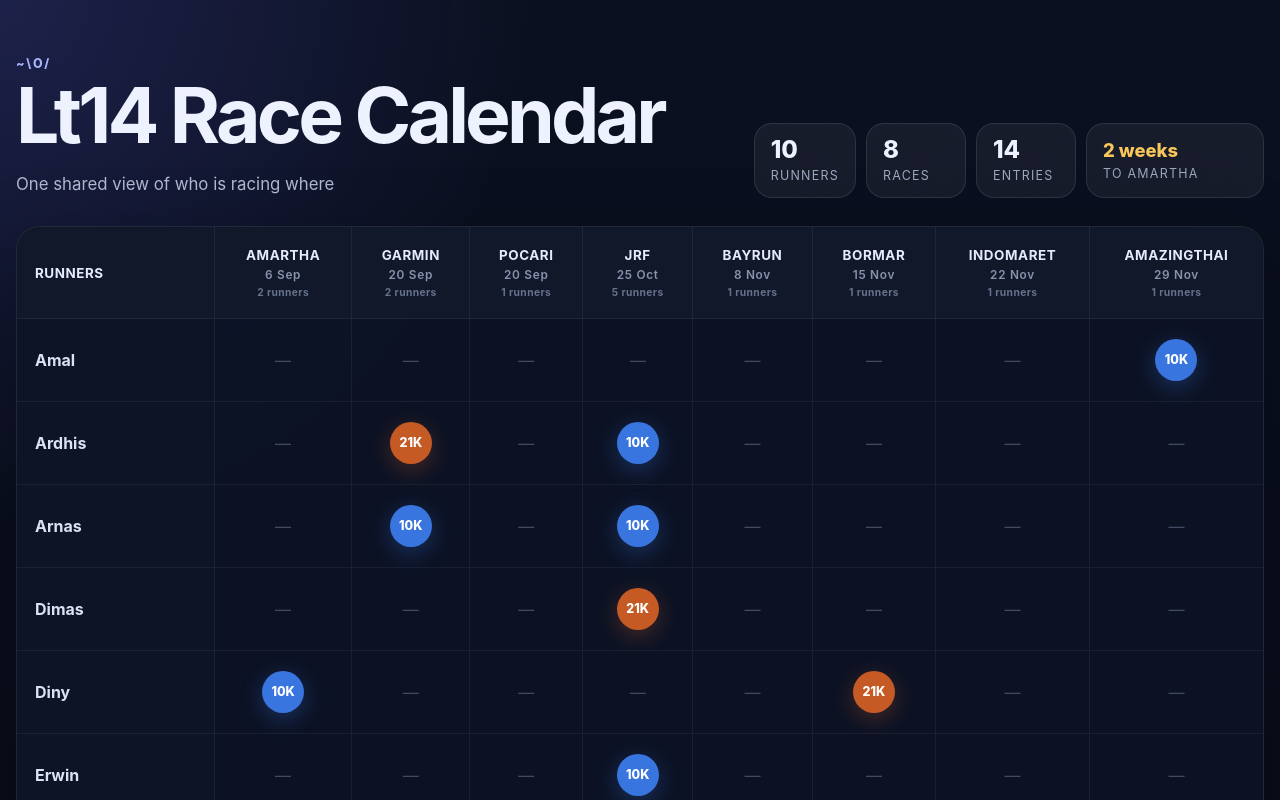
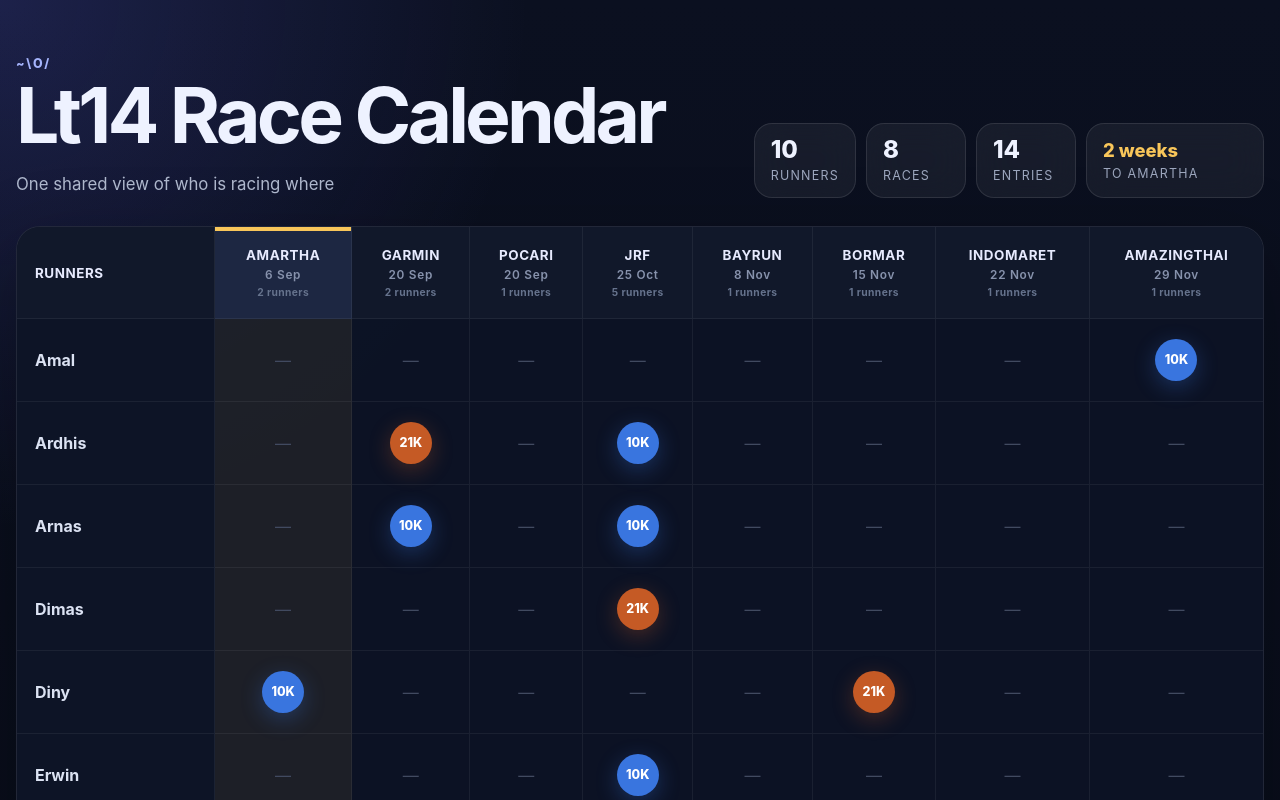
Before and after one commit to ialexs/14fl-race-cal, a React (Vite) app: page / in a window 1280 px wide. Shown: the top 800 px of the page. Built offline with nearby package versions, Linux system fonts and the light colour scheme.

Commit message:
different color for next upcomint race

```diff
--- a/src/App.tsx
+++ b/src/App.tsx
@@ -188,6 +188,8 @@ function App() {
       .sort((first, second) => first.date.getTime() - second.date.getTime());
   }, [table.headers]);
 
+  const nextRaceId = upcomingRaces[0]?.id;
+
   useEffect(() => {
     if (hasSelectedCountdownRace.current || upcomingRaces.length === 0) return;
 
@@ -260,7 +262,12 @@ function App() {
                     return (
                       <th
                         key={header}
-                        className={index === 0 ? "person-column" : ""}
+                        className={[
+                          index === 0 ? "person-column" : "",
+                          header === nextRaceId ? "next-race-column" : "",
+                        ]
+                          .filter(Boolean)
+                          .join(" ")}
                       >
                         <span className="race-title">
                           {index === 0 ? "Runners" : title}
@@ -287,7 +294,12 @@ function App() {
                       return (
                         <td
                           key={header}
-                          className={colIndex === 0 ? "person-column" : ""}
+                          className={[
+                            colIndex === 0 ? "person-column" : "",
+                            header === nextRaceId ? "next-race-column" : "",
+                          ]
+                            .filter(Boolean)
+                            .join(" ")}
                         >
                           {colIndex === 0 ? (
                             <strong>{value}</strong>
--- a/src/styles.css
+++ b/src/styles.css
@@ -175,8 +175,17 @@ thead th {
   letter-spacing: 0.04em;
 }
 
+thead th.next-race-column {
+  background: #1d2742;
+  box-shadow: inset 0 4px 0 #f8c65a;
+}
+
 tbody td {
   color: #dbe2f2;
+}
+
+tbody td.next-race-column {
+  background: rgba(248, 198, 90, 0.07);
 }
 
 tbody tr {
```
Also changed, not shown: 1 other file (tests, documents, lock files or other folders).
